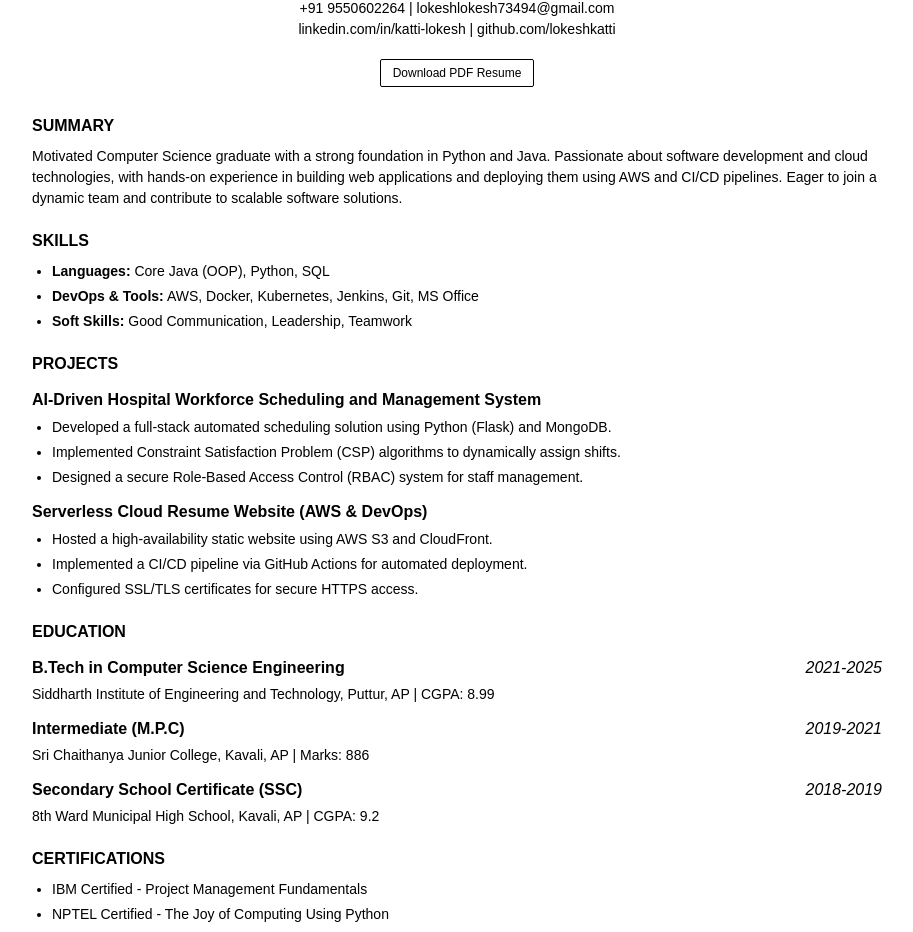
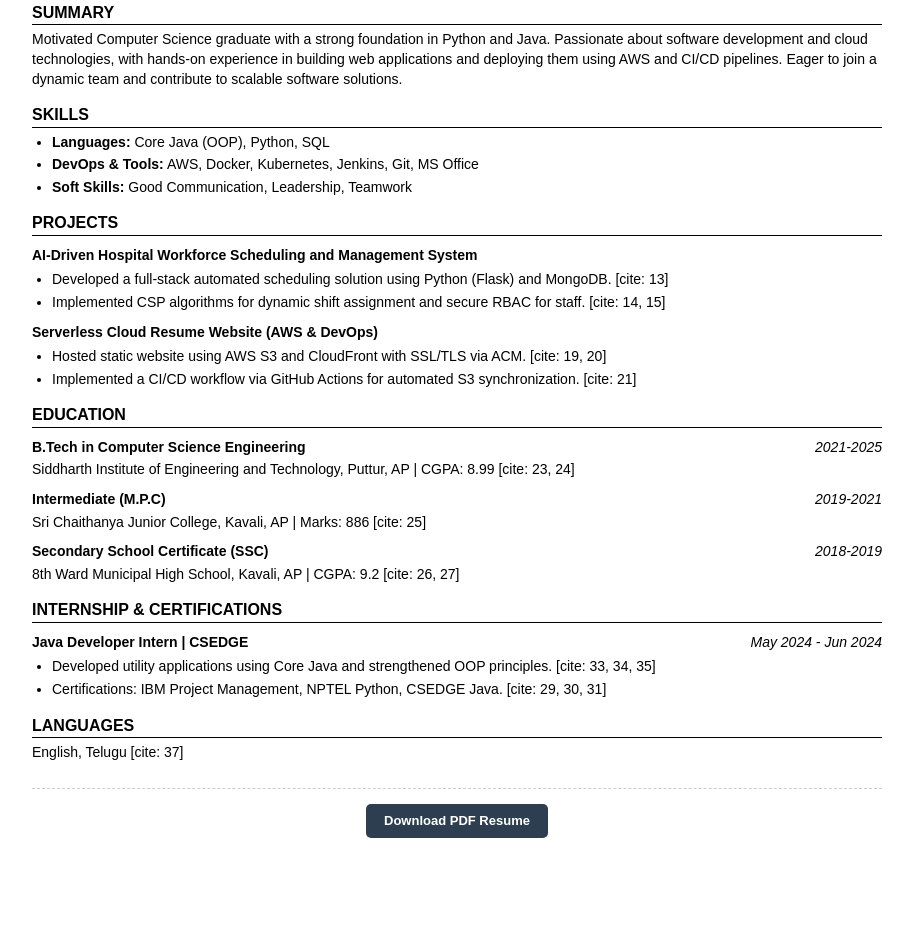
Before and after one commit to lokeshkatti/my-resume, a plain HTML site: page index.html in a window 1280 px wide. Shown: the part 89-1021 px from the top of the page, without its empty margins (183-1096 px from the left). After the commit the page ends 947 px from the top, so only its background shows below. Drawn offline with Linux system fonts and the light colour scheme.

Commit message:
Refine styles and enhance project details in index.html
Adjusted styles for improved readability and layout, including changes to line height, padding, and font sizes. Updated project descriptions and added citations for clarity.

```diff
--- a/index.html
+++ b/index.html
@@ -7,56 +7,72 @@
     <style>
         body {
             font-family: Arial, sans-serif;
-            line-height: 1.5;
+            line-height: 1.4;
             max-width: 850px;
             margin: auto;
-            padding: 40px;
+            padding: 20px;
             color: #000;
             background-color: #fff;
         }
         header {
             text-align: center;
-            margin-bottom: 30px;
+            margin-bottom: 15px;
         }
-        h1 { margin: 0; font-size: 26px; text-transform: uppercase; letter-spacing: 1px; }
-        .contact-info { font-size: 14px; margin-top: 8px; }
+        h1 { margin: 0; font-size: 24px; text-transform: uppercase; }
+
+        /* Single Line Contact Styling */
+        .contact-info {
+            font-size: 12.5px;
+            margin-top: 5px;
+            color: #333;
+            word-spacing: 2px;
+        }
         .contact-info a { color: #000; text-decoration: none; }
 
-        section { margin-top: 20px; }
+        section { margin-top: 15px; }
         h2 {
             font-size: 16px;
             text-transform: uppercase;
-            margin-bottom: 8px;
-            border: none;
+            margin-bottom: 5px;
+            border-bottom: 1px solid #000;
             font-weight: bold;
-            color: #000;
         }
 
-        /* Summary Alignment Fix */
-        .summary-text {
-            text-align: left; /* Ensures natural left alignment */
-            font-size: 14px;
-            margin: 0;
-        }
-
-        .item-row { display: flex; justify-content: space-between; font-weight: bold; margin-top: 12px; }
+        .summary-text { text-align: left; font-size: 14px; margin: 0; }
+        .item-row { display: flex; justify-content: space-between; font-weight: bold; margin-top: 10px; font-size: 14px; }
         .location-date { text-align: right; font-weight: normal; font-style: italic; }
 
         ul { padding-left: 20px; margin: 5px 0; }
-        li { margin-bottom: 4px; font-size: 14px; }
-        p { margin: 4px 0; font-size: 14px; }
+        li { margin-bottom: 3px; font-size: 14px; }
+        p { margin: 3px 0; font-size: 14px; }
 
-        .download-container { text-align: center; margin-top: 20px; }
+        /* Professional Styled Button */
+        .download-container {
+            text-align: center;
+            margin-top: 25px;
+            padding-top: 15px;
+            border-top: 1px dashed #ccc;
+        }
         .download-btn {
-            border: 1px solid #000;
-            color: #000;
-            padding: 6px 12px;
+            background-color: #2c3e50;
+            color: white;
+            padding: 8px 18px;
             text-decoration: none;
-            border-radius: 2px;
-            font-size: 12px;
-            transition: 0.3s;
+            border-radius: 5px;
+            font-weight: bold;
+            display: inline-block;
+            transition: background-color 0.3s;
+            font-size: 13px;
         }
-        .download-btn:hover { background: #000; color: #fff; }
+        .download-btn:hover {
+            background-color: #34495e;
+            cursor: pointer;
+        }
+
+        @media print {
+            .download-container { display: none; }
+            body { padding: 10px; }
+        }
     </style>
 </head>
 <body>
@@ -64,12 +80,7 @@
     <header>
         <h1>LOKESH KATTI</h1>
         <div class="contact-info">
-            +91 9550602264 | <a href="mailto:lokeshlokesh73494@gmail.com">lokeshlokesh73494@gmail.com</a><br>
-            <a href="https://linkedin.com/in/katti-lokesh">linkedin.com/in/katti-lokesh</a> |
-            <a href="https://github.com/lokeshkatti">github.com/lokeshkatti</a>
-        </div>
-        <div class="download-container">
-            <a href="Lokesh_SoftwareEngineer_Resume.pdf" download class="download-btn">Download PDF Resume</a>
+            +91 9550602264 | <a href="mailto:lokeshlokesh73494@gmail.com">lokeshlokesh73494@gmail.com</a> | <a href="https://linkedin.com/in/katti-lokesh">linkedin.com/in/katti-lokesh</a> | <a href="https://github.com/lokeshkatti">github.com/lokeshkatti</a>
         </div>
     </header>
 
@@ -89,22 +100,16 @@
 
     <section>
         <h2>PROJECTS</h2>
-        <div class="item-row">
-            <span>AI-Driven Hospital Workforce Scheduling and Management System</span>
-        </div>
+        <div class="item-row"><span>AI-Driven Hospital Workforce Scheduling and Management System</span></div>
         <ul>
-            <li>Developed a full-stack automated scheduling solution using Python (Flask) and MongoDB.</li>
-            <li>Implemented Constraint Satisfaction Problem (CSP) algorithms to dynamically assign shifts.</li>
-            <li>Designed a secure Role-Based Access Control (RBAC) system for staff management.</li>
+            <li>Developed a full-stack automated scheduling solution using Python (Flask) and MongoDB. [cite: 13]</li>
+            <li>Implemented CSP algorithms for dynamic shift assignment and secure RBAC for staff. [cite: 14, 15]</li>
         </ul>
 
-        <div class="item-row">
-            <span>Serverless Cloud Resume Website (AWS & DevOps)</span>
-        </div>
+        <div class="item-row"><span>Serverless Cloud Resume Website (AWS & DevOps)</span></div>
         <ul>
-            <li>Hosted a high-availability static website using AWS S3 and CloudFront.</li>
-            <li>Implemented a CI/CD pipeline via GitHub Actions for automated deployment.</li>
-            <li>Configured SSL/TLS certificates for secure HTTPS access.</li>
+            <li>Hosted static website using AWS S3 and CloudFront with SSL/TLS via ACM. [cite: 19, 20]</li>
+            <li>Implemented a CI/CD workflow via GitHub Actions for automated S3 synchronization. [cite: 21]</li>
         </ul>
     </section>
 
@@ -114,46 +119,41 @@
             <span>B.Tech in Computer Science Engineering</span>
             <span class="location-date">2021-2025</span>
         </div>
-        <p>Siddharth Institute of Engineering and Technology, Puttur, AP | CGPA: 8.99</p>
+        <p>Siddharth Institute of Engineering and Technology, Puttur, AP | CGPA: 8.99 [cite: 23, 24]</p>
 
         <div class="item-row">
             <span>Intermediate (M.P.C)</span>
             <span class="location-date">2019-2021</span>
         </div>
-        <p>Sri Chaithanya Junior College, Kavali, AP | Marks: 886</p>
+        <p>Sri Chaithanya Junior College, Kavali, AP | Marks: 886 [cite: 25]</p>
 
         <div class="item-row">
             <span>Secondary School Certificate (SSC)</span>
             <span class="location-date">2018-2019</span>
         </div>
-        <p>8th Ward Municipal High School, Kavali, AP | CGPA: 9.2</p>
+        <p>8th Ward Municipal High School, Kavali, AP | CGPA: 9.2 [cite: 26, 27]</p>
     </section>
 
     <section>
-        <h2>CERTIFICATIONS</h2>
-        <ul>
-            <li>IBM Certified - Project Management Fundamentals</li>
-            <li>NPTEL Certified - The Joy of Computing Using Python</li>
-            <li>CSEDGE Certified - Java Programming</li>
-        </ul>
-    </section>
-
-    <section>
-        <h2>INTERNSHIP</h2>
+        <h2>INTERNSHIP & CERTIFICATIONS</h2>
         <div class="item-row">
             <span>Java Developer Intern | CSEDGE</span>
             <span class="location-date">May 2024 - Jun 2024</span>
         </div>
         <ul>
-            <li>Developed functional utility applications applying Core Java concepts.</li>
-            <li>Strengthened understanding of Object-Oriented Programming (OOP) principles.</li>
+            <li>Developed utility applications using Core Java and strengthened OOP principles. [cite: 33, 34, 35]</li>
+            <li>Certifications: IBM Project Management, NPTEL Python, CSEDGE Java. [cite: 29, 30, 31]</li>
         </ul>
     </section>
 
     <section>
         <h2>LANGUAGES</h2>
-        <p>English, Telugu</p>
+        <p>English, Telugu [cite: 37]</p>
     </section>
+
+    <div class="download-container">
+        <a href="Lokesh_SoftwareEngineer_Resume.pdf" download class="download-btn">Download PDF Resume</a>
+    </div>
 
 </body>
 </html>
```
